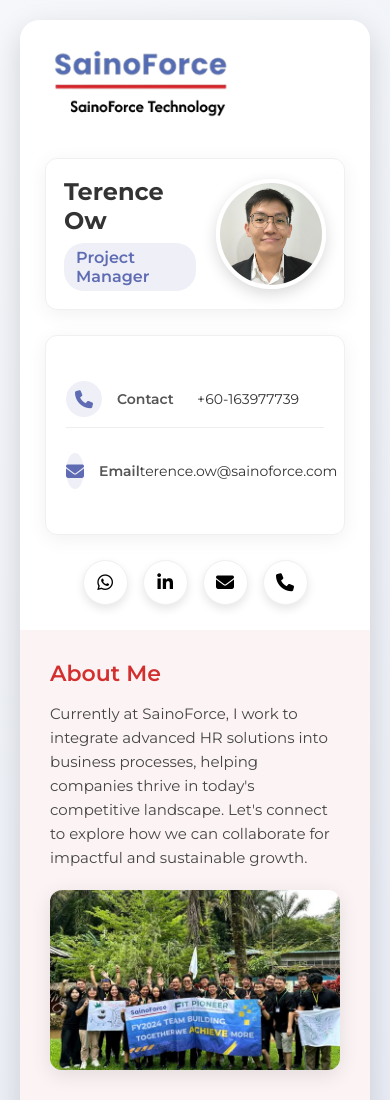
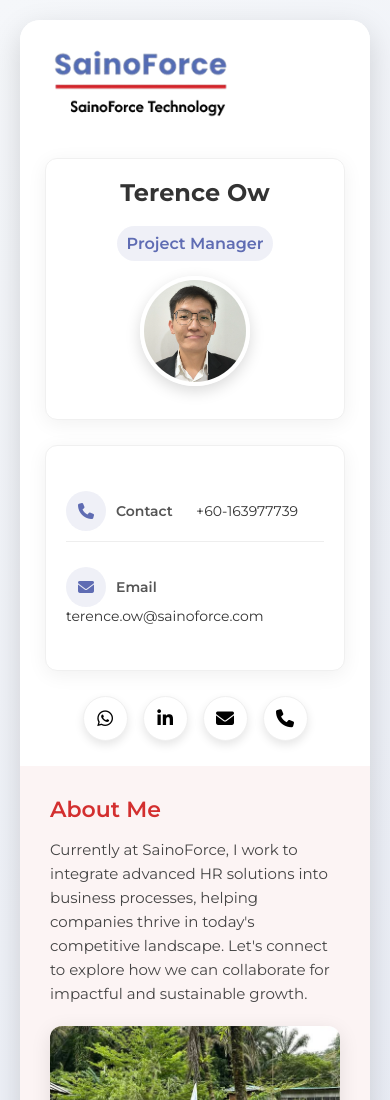
Before and after one commit to Chin-Saino/digitalCard, a plain HTML site: page index.html in a window 390 px wide. Shown: the top 1100 px of the page. Drawn offline with Linux system fonts and the light colour scheme.

Commit message:
Update index.html

```diff
--- a/index.html
+++ b/index.html
@@ -82,6 +82,8 @@
         .profile-info {
     flex: 1;
     padding-right: 20px;
+    display: flex;
+    flex-direction: column;
 }
 
 .profile-info h2 {
@@ -89,16 +91,48 @@
     font-weight: 700;
     margin-bottom: 8px;
     color: #333;
+    line-height: 1.3;
 }
 
 .profile-info p {
     color: #5F6CB3;
     font-size: 16px;
     font-weight: 600;
+    text-align: center;
     background: rgba(95, 108, 179, 0.1);
-            display: inline-block;
-            padding: 5px 12px;
+    display: block; /* Ensures the job title takes full width */
+    padding: 8px 10px; /* Adjust padding for spacing */
     border-radius: 20px;
+    margin-top: 5px;
+    white-space: normal; /* Allow text to wrap */
+    word-wrap: break-word; /* Ensure long words break properly */
+}
+
+
+@media (max-width: 480px) {
+    .profile {
+        flex-direction: column;
+        text-align: center;
+        padding: 18px;
+    }
+
+    .profile-info {
+        padding-right: 0;
+        align-items: center;
+        margin-bottom: 15px;
+    }
+
+    .profile-pic {
+        margin-bottom: 15px;
+    }
+
+    .profile-info h2 {
+        margin-bottom: 10px;
+    }
+
+    .profile-info p {
+        margin-top: 8px;
+    }
 }
 
         .profile-pic {
@@ -130,6 +164,44 @@
             border: 1px solid #f0f0f0;
         }
 
+        .contact-row i {
+    margin-right: 15px;
+    color: #5F6CB3;
+    font-size: 18px;
+    background: rgba(95, 108, 179, 0.1);
+    width: 40px;
+    height: 40px;
+    display: flex;
+    align-items: center;
+    justify-content: center;
+    border-radius: 50%;
+    transition: background-color 0.3s ease;
+    flex-shrink: 0; /* Prevents shrinking */
+}
+
+@media (max-width: 480px) {
+    .contact-row {
+        flex-wrap: wrap;
+        align-items: center;
+    }
+
+    .contact-row i {
+        margin-right: 10px;
+        width: 40px;  /* Ensure consistency */
+        height: 40px; /* Ensure consistency */
+        font-size: 16px;
+        border-radius: 50%; /* Ensures it stays circular */
+    }
+
+    .contact-row span {
+        font-size: 13px;
+    }
+
+    .contact-row span:first-of-type {
+        width: 70px;
+    }
+}
+
 .contact-row {
     display: flex;
     align-items: center;
@@ -138,22 +210,13 @@
     border-bottom: 1px solid #eee;
 }
 
+
+
         .contact-row:last-child {
             border-bottom: none;
         }
 
-        .contact-row i {
-            margin-right: 15px;
-            color: #5F6CB3;
-            font-size: 18px;
-            background: rgba(95, 108, 179, 0.1);
-            width: 36px;
-            height: 36px;
-            display: flex;
-            align-items: center;
-            justify-content: center;
-            border-radius: 50%;
-        }
+
 
         .contact-row span {
             font-size: 14px;
```
Lines whose indentation alone changed are shown as unchanged.
